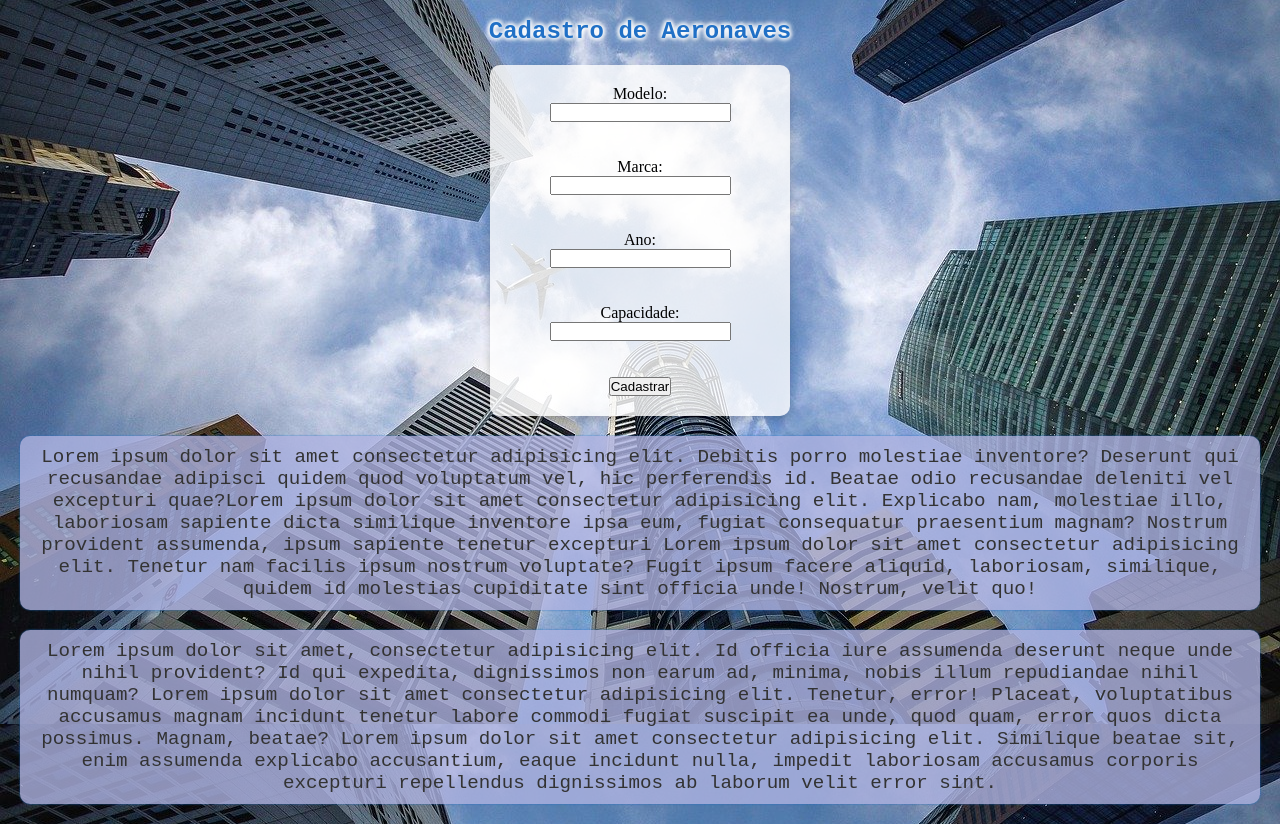
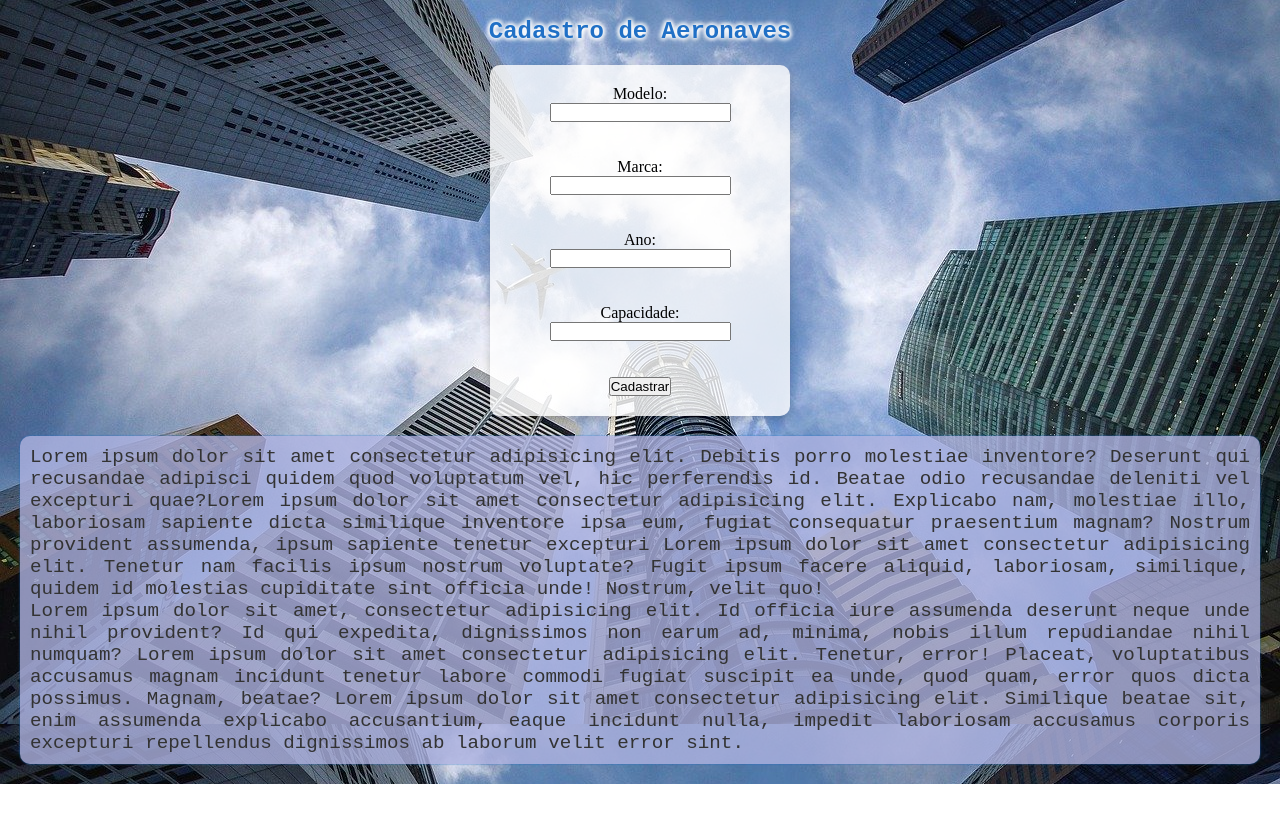
Before and after one commit to RulioMacedo/Ex22, a plain HTML site: page index.HTML in a window 1280 px wide. Shown: the part 129-953 px from the top of the page. After the commit the page ends 913 px from the top, so only its background shows below. Drawn offline with Linux system fonts and the light colour scheme.

Commit message:
consertando umacoisinha kkk

```diff
--- a/index.HTML
+++ b/index.HTML
@@ -32,8 +32,9 @@
                 <input type="submit" value="Cadastrar">
             </form>
         </div>
-        <p>Lorem ipsum dolor sit amet consectetur adipisicing elit. Debitis porro molestiae inventore? Deserunt qui recusandae adipisci quidem quod voluptatum vel, hic perferendis id. Beatae odio recusandae deleniti vel excepturi quae?Lorem ipsum dolor sit amet consectetur adipisicing elit. Explicabo nam, molestiae illo, laboriosam sapiente dicta similique inventore ipsa eum, fugiat consequatur praesentium magnam? Nostrum provident assumenda, ipsum sapiente tenetur excepturi Lorem ipsum dolor sit amet consectetur adipisicing elit. Tenetur nam facilis ipsum nostrum voluptate? Fugit ipsum facere aliquid, laboriosam, similique, quidem id molestias cupiditate sint officia unde! Nostrum, velit quo!</p>
-        <p>Lorem ipsum dolor sit amet, consectetur adipisicing elit. Id officia iure assumenda deserunt neque unde nihil provident? Id qui expedita, dignissimos non earum ad, minima, nobis illum repudiandae nihil numquam? Lorem ipsum dolor sit amet consectetur adipisicing elit. Tenetur, error! Placeat, voluptatibus accusamus magnam incidunt tenetur labore commodi fugiat suscipit ea unde, quod quam, error quos dicta possimus. Magnam, beatae? Lorem ipsum dolor sit amet consectetur adipisicing elit. Similique beatae sit, enim assumenda explicabo accusantium, eaque incidunt nulla, impedit laboriosam accusamus corporis excepturi repellendus dignissimos ab laborum velit error sint.</p>
+        <p>Lorem ipsum dolor sit amet consectetur adipisicing elit. Debitis porro molestiae inventore? Deserunt qui recusandae adipisci quidem quod voluptatum vel, hic perferendis id. Beatae odio recusandae deleniti vel excepturi quae?Lorem ipsum dolor sit amet consectetur adipisicing elit. Explicabo nam, molestiae illo, laboriosam sapiente dicta similique inventore ipsa eum, fugiat consequatur praesentium magnam? Nostrum provident assumenda, ipsum sapiente tenetur excepturi Lorem ipsum dolor sit amet consectetur adipisicing elit. Tenetur nam facilis ipsum nostrum voluptate? Fugit ipsum facere aliquid, laboriosam, similique, quidem id molestias cupiditate sint officia unde! Nostrum, velit quo!
+        <br>
+        Lorem ipsum dolor sit amet, consectetur adipisicing elit. Id officia iure assumenda deserunt neque unde nihil provident? Id qui expedita, dignissimos non earum ad, minima, nobis illum repudiandae nihil numquam? Lorem ipsum dolor sit amet consectetur adipisicing elit. Tenetur, error! Placeat, voluptatibus accusamus magnam incidunt tenetur labore commodi fugiat suscipit ea unde, quod quam, error quos dicta possimus. Magnam, beatae? Lorem ipsum dolor sit amet consectetur adipisicing elit. Similique beatae sit, enim assumenda explicabo accusantium, eaque incidunt nulla, impedit laboriosam accusamus corporis excepturi repellendus dignissimos ab laborum velit error sint.</p>
     </main>
 
 </body>
--- a/style.css
+++ b/style.css
@@ -12,6 +12,10 @@ body {
     background-size: cover;
     background-attachment: fixed;
     background-position: center center;
+}
+
+header {
+    background-attachment: fixed;
 }
 
 h1 {
@@ -82,6 +86,6 @@ p {
     background-color: rgba(174, 179, 226, 0.8);
     border-radius: 10px;
     padding: 10px;
-    text-align: center;
+    text-align: justify;
     box-shadow: 0px 0px 2px #2070c6;
 }
```
